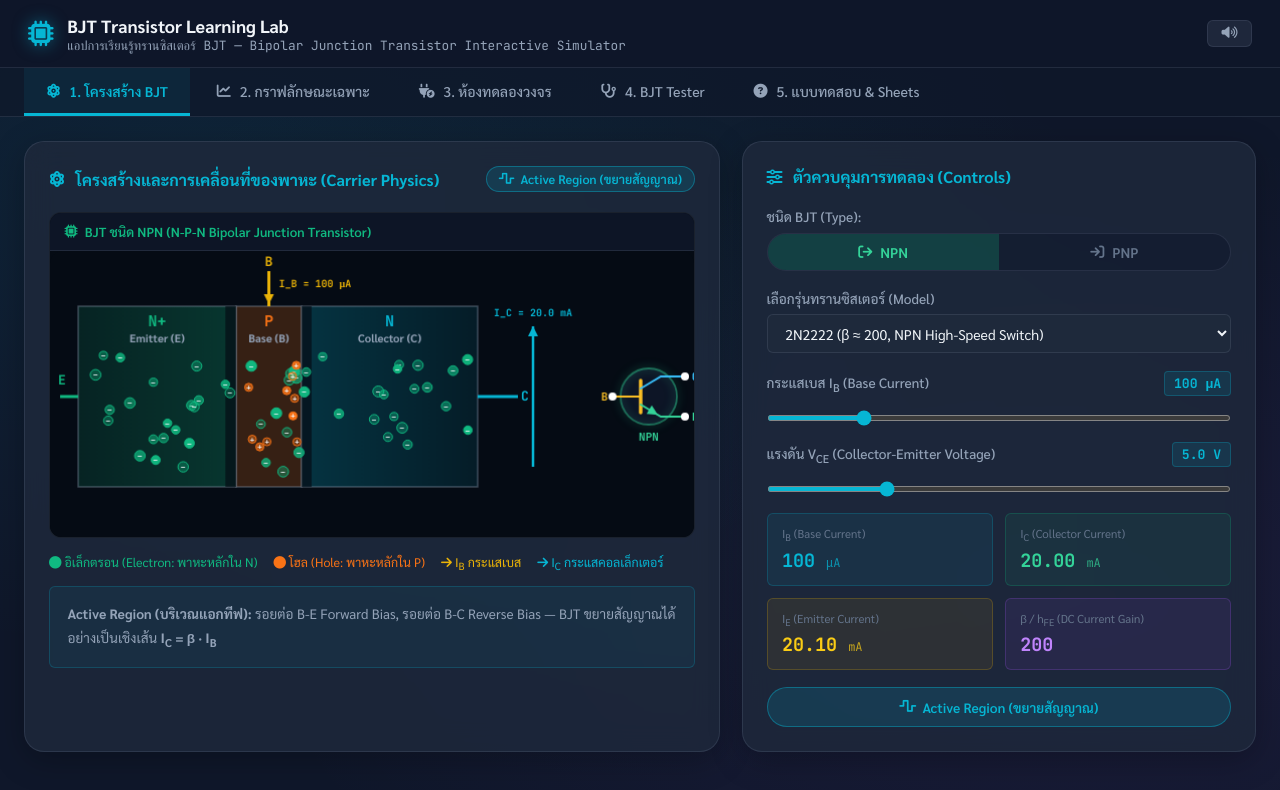
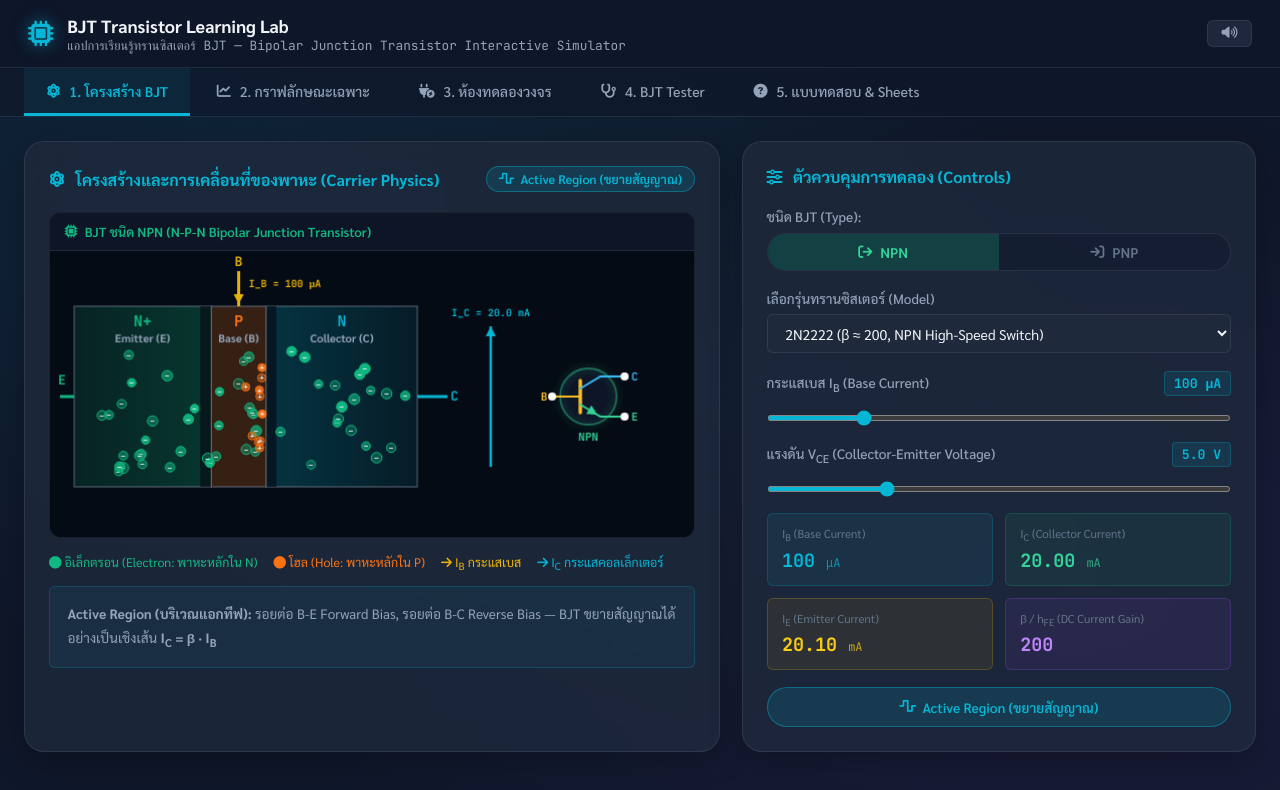
Before and after one commit to allarm2553/ELEC_WEB_APP, a website: page bjt_app/index.html in a window 1280 px wide. Drawn offline with Linux system fonts and the light colour scheme.

Commit message:
fix(bjt): center BJT symbol and physical blocks to prevent right canvas border overflow

```diff
--- a/bjt_app/index.html
+++ b/bjt_app/index.html
@@ -1404,7 +1404,7 @@ function drawPhysicsCanvas(t) {
   const vce = state.physics.vce;
   const m = BJT_MODELS[state.physics.model] || BJT_MODELS['2N2222'];
 
-  const E_s = 28, E_e = 185, B_s = 185, B_e = 250, C_s = 250, C_e = 425;
+  const E_s = 24, E_e = 160, B_s = 160, B_e = 215, C_s = 215, C_e = 365;
   const topY = 55, botY = 235;
 
   // 1. Region Background Fills
@@ -1463,9 +1463,9 @@ function drawPhysicsCanvas(t) {
 
   // Collector Terminal Lead (Right)
   physCtx.strokeStyle = '#06b6d4'; physCtx.lineWidth = 3;
-  physCtx.beginPath(); physCtx.moveTo(C_e, midY); physCtx.lineTo(465, midY); physCtx.stroke();
+  physCtx.beginPath(); physCtx.moveTo(C_e, midY); physCtx.lineTo(395, midY); physCtx.stroke();
   physCtx.fillStyle = '#06b6d4'; physCtx.font = 'bold 13px JetBrains Mono'; physCtx.textAlign = 'left';
-  physCtx.fillText('C', 468, midY + 4);
+  physCtx.fillText('C', 398, midY + 4);
 
   // 6. Dynamic Particles Movement
   const isFlowing = ib > 0 && vce > 0.15;
@@ -1538,18 +1538,18 @@ function drawPhysicsCanvas(t) {
     physCtx.fillText(`I_B = ${ib} μA`, baseCenter_x + 10, 36);
   }
 
-  // 8. Collector Current Arrow & Label (Positioned cleanly with no overlap)
+  // 8. Collector Current Arrow & Label (Nicely placed between blocks and symbol)
   if (ib > 0) {
     const ic_mA = (ib * m.beta) / 1000;
     physCtx.strokeStyle = '#06b6d4'; physCtx.lineWidth = 2.5;
-    physCtx.beginPath(); physCtx.moveTo(480, botY - 20); physCtx.lineTo(480, topY + 20); physCtx.stroke();
-    drawArrow(physCtx, 480, botY - 20, 480, topY + 20, '#06b6d4');
+    physCtx.beginPath(); physCtx.moveTo(438, botY - 20); physCtx.lineTo(438, topY + 20); physCtx.stroke();
+    drawArrow(physCtx, 438, botY - 20, 438, topY + 20, '#06b6d4');
     physCtx.fillStyle = '#06b6d4'; physCtx.font = 'bold 10px JetBrains Mono'; physCtx.textAlign = 'center';
-    physCtx.fillText(`I_C = ${ic_mA.toFixed(1)} mA`, 480, topY + 10);
-  }
-
-  // 9. Standard BJT Schematic Symbol on the right
-  drawBJTSymbol(physCtx, 595, midY, isNPN, ib > 0);
+    physCtx.fillText(`I_C = ${ic_mA.toFixed(1)} mA`, 438, topY + 10);
+  }
+
+  // 9. Standard BJT Schematic Symbol on the right (Cleanly positioned with ample margin)
+  drawBJTSymbol(physCtx, 535, midY, isNPN, ib > 0);
   physCtx.textAlign = 'left';
 }
 
```
